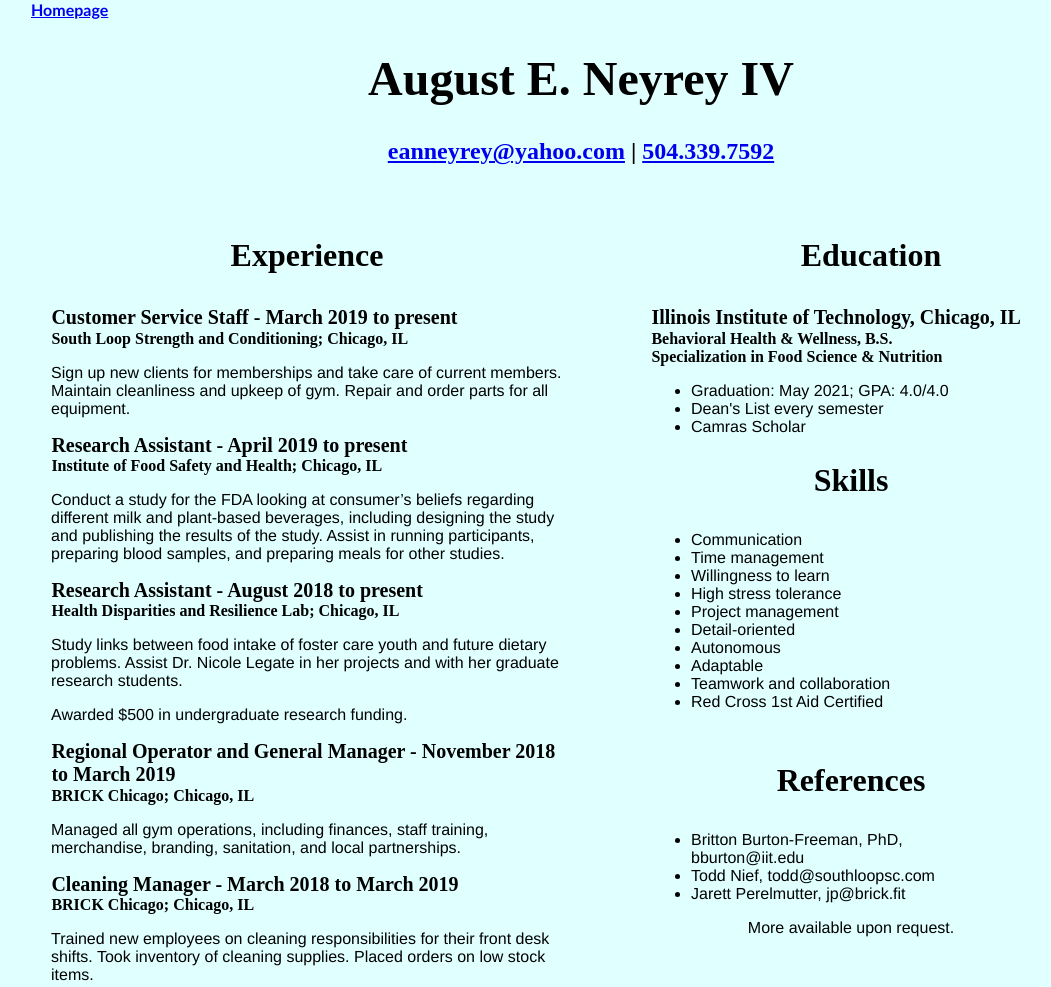
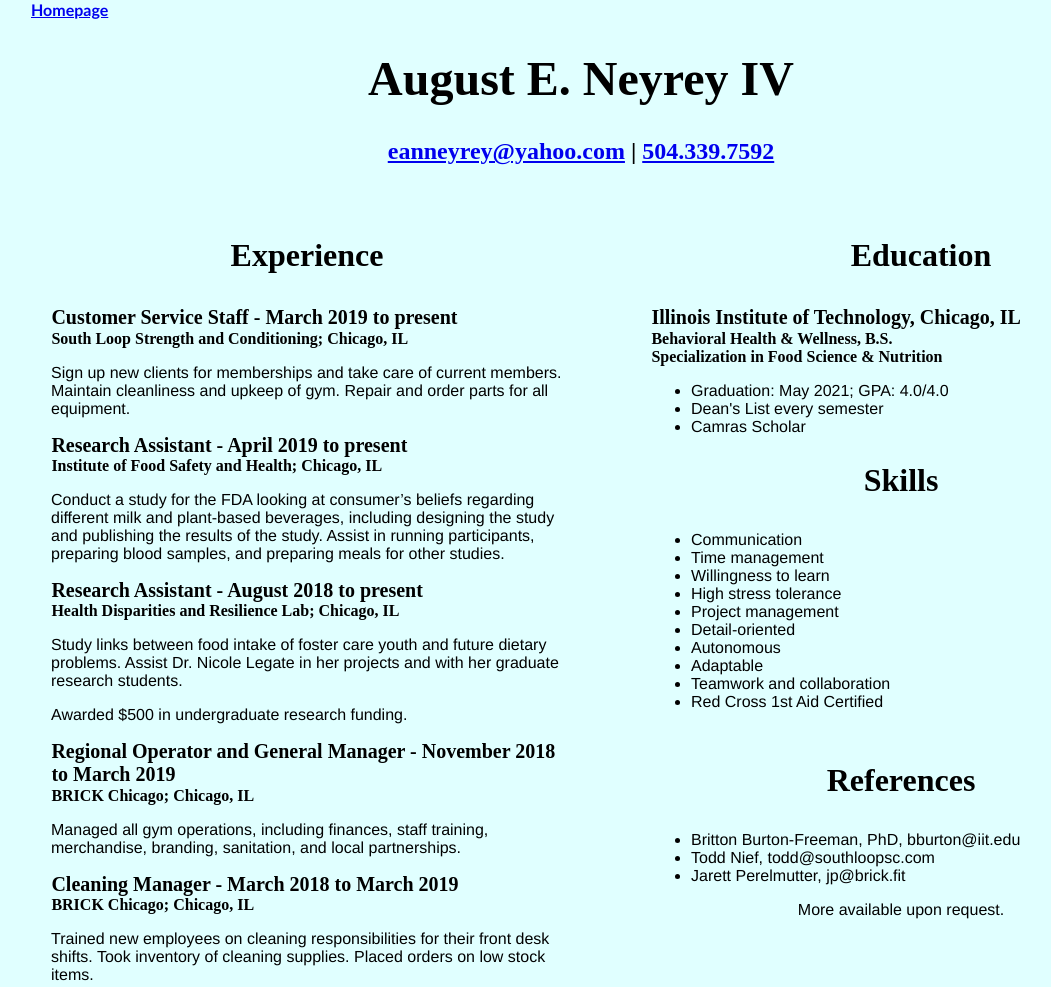
Before and after one commit to eanneyrey/eanneyrey.github.io, a plain HTML site: page resume.html in a window 1280 px wide. Shown: the top 987 px of the page, without its empty margins (59-1110 px from the left). Drawn offline with Linux system fonts and the light colour scheme.

Commit message:
Update resume.css

```diff
--- a/resume.css
+++ b/resume.css
@@ -94,14 +94,14 @@ position: absolute;
 margin-left: 600px;
 margin-right: 100px;
 padding: 20px;
-min-width: 400px;
+min-width: 500px;
 }
 
 .honors {
 list-style-type: star.jpg;
 font-family: Helvetica Neue;
 font-size: 1em;
-min-width: 400px;
+min-width: 500px;
 }
 
 .skills {
@@ -110,7 +110,7 @@ margin-left: 600px;
 margin-top: 225px;
 margin-right: 100px;
 padding: 20px;
-min-width: 400px;
+min-width: 500px;
 }
 
 .references {
@@ -119,7 +119,7 @@ margin-left: 600px;
 margin-top: 525px;
 margin-right: 100px;
 padding: 20px;
-min-width: 400px;
+min-width: 500px;
 }
 
 .download {
@@ -128,7 +128,7 @@ margin-left: 600px;
 margin-top: 825px;
 margin-right: 100px;
 padding: 20px;
-min-width: 400px;
+min-width: 500px;
 
 font-family: Futura;
 font-size: 1.5em;
```
